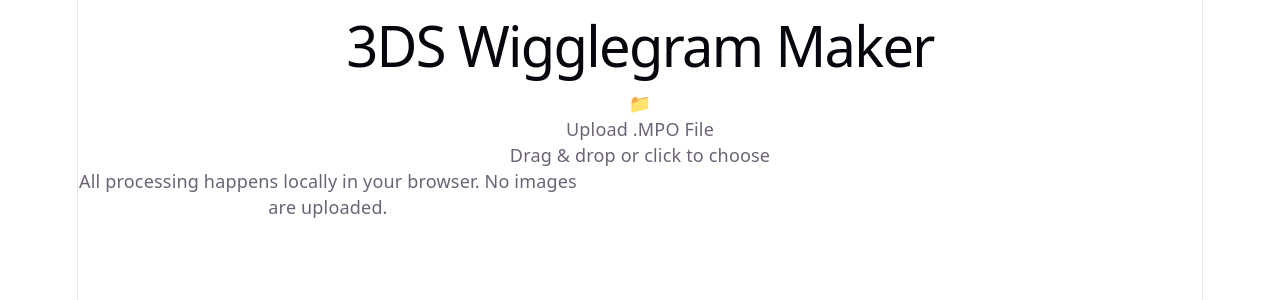
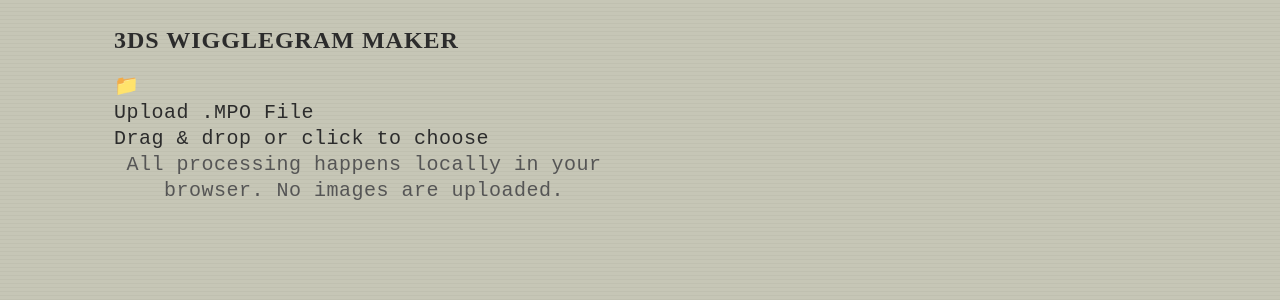
Before and after one commit to chriskersov/3DS-wobble-gif, a React (Vite) app in the folder client/: page / in a window 1280 px wide. Shown: the top 300 px of the page. Built offline with nearby package versions, Linux system fonts and the light colour scheme.

Commit message:
feat(client): add retro Nintendo global styling

```diff
--- a/client/src/index.css
+++ b/client/src/index.css
@@ -1,111 +1,281 @@
 :root {
-  --text: #6b6375;
-  --text-h: #08060d;
-  --bg: #fff;
-  --border: #e5e4e7;
-  --code-bg: #f4f3ec;
-  --accent: #aa3bff;
-  --accent-bg: rgba(170, 59, 255, 0.1);
-  --accent-border: rgba(170, 59, 255, 0.5);
-  --social-bg: rgba(244, 243, 236, 0.5);
-  --shadow:
-    rgba(0, 0, 0, 0.1) 0 10px 15px -3px, rgba(0, 0, 0, 0.05) 0 4px 6px -2px;
+  /* Game Boy-ish body tones */
+  --gb-body: #c6c6b6;
+  --gb-body-dark: #9e9e8e;
+  --gb-body-light: #e8e8d8;
+  --gb-text: #2c2c2c;
+  --gb-text-light: #555555;
+  --gb-border: #4a4a4a;
+  --gb-shadow: #6b6b5e;
 
-  --sans: system-ui, 'Segoe UI', Roboto, sans-serif;
-  --heading: system-ui, 'Segoe UI', Roboto, sans-serif;
-  --mono: ui-monospace, Consolas, monospace;
+  /* SNES action-button colours */
+  --btn-red: #e4000f;
+  --btn-blue: #004cff;
+  --btn-yellow: #f8b800;
+  --btn-green: #00a800;
+  --btn-grey: #7a7a7a;
+  --btn-grey-dark: #5c5c5c;
 
-  font: 18px/145% var(--sans);
-  letter-spacing: 0.18px;
-  color-scheme: light dark;
-  color: var(--text);
-  background: var(--bg);
+  /* Screen / display */
+  --screen-bg: #1a1a1a;
+  --screen-bezel: #3d3d3d;
+  --screen-glow: #9bbc0f;
+
+  --font-pixel: 'Press Start 2P', cursive;
+  --font-retro: 'VT323', monospace;
+
+  font: 20px/130% var(--font-retro);
+  letter-spacing: 0.5px;
+  color: var(--gb-text);
+  background: var(--gb-body);
   font-synthesis: none;
   text-rendering: optimizeLegibility;
   -webkit-font-smoothing: antialiased;
   -moz-osx-font-smoothing: grayscale;
-
-  @media (max-width: 1024px) {
-    font-size: 16px;
-  }
 }
 
-@media (prefers-color-scheme: dark) {
-  :root {
-    --text: #9ca3af;
-    --text-h: #f3f4f6;
-    --bg: #16171d;
-    --border: #2e303a;
-    --code-bg: #1f2028;
-    --accent: #c084fc;
-    --accent-bg: rgba(192, 132, 252, 0.15);
-    --accent-border: rgba(192, 132, 252, 0.5);
-    --social-bg: rgba(47, 48, 58, 0.5);
-    --shadow:
-      rgba(0, 0, 0, 0.4) 0 10px 15px -3px, rgba(0, 0, 0, 0.25) 0 4px 6px -2px;
-  }
+* {
+  box-sizing: border-box;
+}
 
-  #social .button-icon {
-    filter: invert(1) brightness(2);
-  }
+html,
+body {
+  margin: 0;
+  min-height: 100%;
 }
 
 body {
-  margin: 0;
+  background:
+    repeating-linear-gradient(
+      0deg,
+      rgba(0, 0, 0, 0.03) 0px,
+      rgba(0, 0, 0, 0.03) 1px,
+      transparent 1px,
+      transparent 4px
+    ),
+    var(--gb-body);
 }
 
 #root {
-  width: 1126px;
-  max-width: 100%;
+  width: 100%;
+  max-width: 1100px;
   margin: 0 auto;
-  text-align: center;
-  border-inline: 1px solid var(--border);
   min-height: 100svh;
   display: flex;
   flex-direction: column;
-  box-sizing: border-box;
+  padding: 24px;
 }
 
 h1,
-h2 {
-  font-family: var(--heading);
-  font-weight: 500;
-  color: var(--text-h);
+h2,
+h3 {
+  font-family: var(--font-pixel);
+  color: var(--gb-text);
+  text-transform: uppercase;
+  letter-spacing: 1px;
 }
 
 h1 {
-  font-size: 56px;
-  letter-spacing: -1.68px;
-  margin: 32px 0;
-  @media (max-width: 1024px) {
-    font-size: 36px;
-    margin: 20px 0;
-  }
+  font-size: 24px;
+  line-height: 140%;
+  margin: 0 0 16px;
 }
+
 h2 {
-  font-size: 24px;
-  line-height: 118%;
-  letter-spacing: -0.24px;
+  font-size: 16px;
+  margin: 0 0 12px;
+}
+
+h3 {
+  font-size: 12px;
   margin: 0 0 8px;
-  @media (max-width: 1024px) {
-    font-size: 20px;
-  }
 }
+
 p {
   margin: 0;
 }
 
-code,
-.counter {
-  font-family: var(--mono);
-  display: inline-flex;
-  border-radius: 4px;
-  color: var(--text-h);
+button {
+  font-family: var(--font-pixel);
+  font-size: 10px;
+  text-transform: uppercase;
+  border: none;
+  cursor: pointer;
+  padding: 12px 16px;
+  background: var(--btn-grey);
+  color: #fff;
+  box-shadow:
+    inset -4px -4px 0 0 var(--btn-grey-dark),
+    inset 4px 4px 0 0 rgba(255, 255, 255, 0.25),
+    4px 4px 0 0 var(--gb-shadow);
+  transition: transform 0.05s, box-shadow 0.05s;
 }
 
-code {
-  font-size: 15px;
-  line-height: 135%;
-  padding: 4px 8px;
-  background: var(--code-bg);
+button:hover:not(:disabled) {
+  filter: brightness(1.1);
 }
+
+button:active:not(:disabled) {
+  transform: translate(2px, 2px);
+  box-shadow:
+    inset -2px -2px 0 0 var(--btn-grey-dark),
+    inset 2px 2px 0 0 rgba(255, 255, 255, 0.25),
+    2px 2px 0 0 var(--gb-shadow);
+}
+
+button:disabled {
+  opacity: 0.5;
+  cursor: not-allowed;
+}
+
+button.red {
+  background: var(--btn-red);
+  box-shadow:
+    inset -4px -4px 0 0 #a3000a,
+    inset 4px 4px 0 0 rgba(255, 255, 255, 0.25),
+    4px 4px 0 0 var(--gb-shadow);
+}
+
+button.blue {
+  background: var(--btn-blue);
+  box-shadow:
+    inset -4px -4px 0 0 #0036b3,
+    inset 4px 4px 0 0 rgba(255, 255, 255, 0.25),
+    4px 4px 0 0 var(--gb-shadow);
+}
+
+button.yellow {
+  background: var(--btn-yellow);
+  color: var(--gb-text);
+  box-shadow:
+    inset -4px -4px 0 0 #b38600,
+    inset 4px 4px 0 0 rgba(255, 255, 255, 0.4),
+    4px 4px 0 0 var(--gb-shadow);
+}
+
+button.green {
+  background: var(--btn-green);
+  box-shadow:
+    inset -4px -4px 0 0 #007500,
+    inset 4px 4px 0 0 rgba(255, 255, 255, 0.25),
+    4px 4px 0 0 var(--gb-shadow);
+}
+
+.retro-card {
+  background: var(--gb-body-light);
+  border: 4px solid var(--gb-border);
+  box-shadow:
+    inset -4px -4px 0 0 var(--gb-body-dark),
+    inset 4px 4px 0 0 #fff,
+    6px 6px 0 0 var(--gb-shadow);
+  padding: 24px;
+}
+
+.retro-screen {
+  background: var(--screen-bg);
+  border: 8px solid var(--screen-bezel);
+  border-radius: 8px;
+  box-shadow:
+    inset -4px -4px 0 0 #2a2a2a,
+    inset 4px 4px 0 0 #5a5a5a,
+    0 0 0 4px var(--gb-border),
+    6px 6px 0 0 var(--gb-shadow);
+  padding: 12px;
+  position: relative;
+}
+
+.retro-screen::after {
+  content: '';
+  position: absolute;
+  inset: 12px;
+  pointer-events: none;
+  background: repeating-linear-gradient(
+    0deg,
+    rgba(155, 188, 15, 0.04) 0px,
+    rgba(155, 188, 15, 0.04) 1px,
+    transparent 1px,
+    transparent 3px
+  );
+  border-radius: 4px;
+}
+
+.retro-screen img {
+  display: block;
+  max-width: 100%;
+  border-radius: 4px;
+}
+
+input[type='range'] {
+  -webkit-appearance: none;
+  appearance: none;
+  width: 100%;
+  height: 16px;
+  background: var(--gb-body-dark);
+  border: 2px solid var(--gb-border);
+  box-shadow: inset 2px 2px 0 0 rgba(0, 0, 0, 0.2);
+  outline: none;
+}
+
+input[type='range']::-webkit-slider-thumb {
+  -webkit-appearance: none;
+  appearance: none;
+  width: 24px;
+  height: 24px;
+  background: var(--btn-red);
+  border: 2px solid var(--gb-border);
+  box-shadow:
+    inset -2px -2px 0 0 #a3000a,
+    inset 2px 2px 0 0 rgba(255, 255, 255, 0.3),
+    2px 2px 0 0 var(--gb-shadow);
+  cursor: pointer;
+}
+
+input[type='range']::-moz-range-thumb {
+  width: 24px;
+  height: 24px;
+  background: var(--btn-red);
+  border: 2px solid var(--gb-border);
+  box-shadow:
+    inset -2px -2px 0 0 #a3000a,
+    inset 2px 2px 0 0 rgba(255, 255, 255, 0.3),
+    2px 2px 0 0 var(--gb-shadow);
+  cursor: pointer;
+}
+
+input[type='range'].green-thumb::-webkit-slider-thumb {
+  background: var(--btn-green);
+  box-shadow:
+    inset -2px -2px 0 0 #007500,
+    inset 2px 2px 0 0 rgba(255, 255, 255, 0.3),
+    2px 2px 0 0 var(--gb-shadow);
+}
+
+input[type='range'].green-thumb::-moz-range-thumb {
+  background: var(--btn-green);
+  box-shadow:
+    inset -2px -2px 0 0 #007500,
+    inset 2px 2px 0 0 rgba(255, 255, 255, 0.3),
+    2px 2px 0 0 var(--gb-shadow);
+}
+
+.pixel-text {
+  font-family: var(--font-pixel);
+}
+
+@media (max-width: 768px) {
+  :root {
+    font-size: 18px;
+  }
+
+  h1 {
+    font-size: 16px;
+  }
+
+  h2 {
+    font-size: 12px;
+  }
+
+  #root {
+    padding: 16px;
+  }
+}
```
